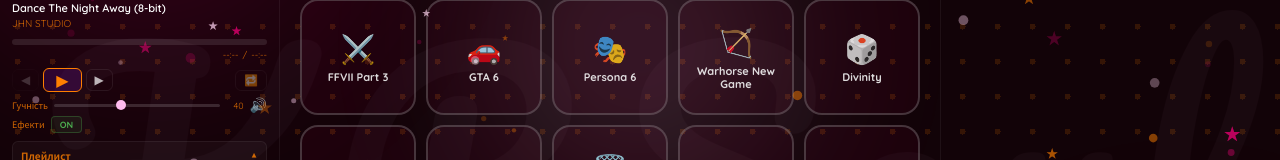
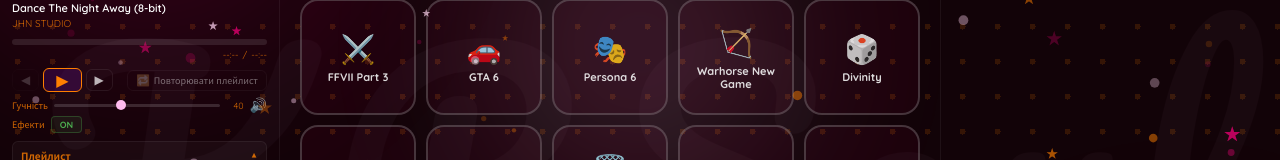
Before and after one commit to senpos/krsoul-bingo, a website with bundled scripts: page index.html in a window 1280 px wide. Shown: the part 236-396 px from the top of the page. Built offline with nearby package versions, Linux system fonts and the light colour scheme; no server answers.

Commit message:
feat: replace loop mode icons with icon + Ukrainian text labels
- Show both icon and text for loop modes
- Use clear Ukrainian phrases: 'Повторювати плейлист', 'Повторювати трек', 'Випадково'
- Style icon as dimmed and grayish, text smaller and readable

```diff
--- a/css/style.css
+++ b/css/style.css
@@ -1148,8 +1148,22 @@ body {
 
 .player-btn-mode {
   margin-left: auto;
+  font-size: 9px;
+  opacity: 0.6;
+  display: flex;
+  align-items: center;
+  gap: 4px;
+}
+
+.player-btn-mode-icon {
   font-size: 11px;
-  opacity: 0.6;
+  filter: grayscale(0.5);
+  opacity: 0.7;
+}
+
+.player-btn-mode-text {
+  font-size: 9px;
+  font-weight: 500;
 }
 
 .player-btn-mode:hover { opacity: 1; }
--- a/index.html
+++ b/index.html
@@ -88,9 +88,10 @@
               <button class="player-btn player-btn-play" @click="togglePlay()"
                 x-text="audioPlaying ? '&#x23F8;' : '&#x25B6;'"></button>
               <button class="player-btn" @click="nextTrack()" :disabled="!audioHasNext">&#9654;</button>
-              <button class="player-btn player-btn-mode" @click="toggleLoopMode()"
-                x-text="audioLoopMode === 'playlist' ? '&#x1F501;' : (audioLoopMode === 'song' ? '&#x1F502;' : '&#x1F500;')"
-                :title="audioLoopMode"></button>
+              <button class="player-btn player-btn-mode" @click="toggleLoopMode()">
+                <span class="player-btn-mode-icon" x-text="audioLoopMode === 'playlist' ? '&#x1F501;' : (audioLoopMode === 'song' ? '&#x1F502;' : '&#x1F500;')"></span>
+                <span class="player-btn-mode-text" x-text="audioLoopMode === 'playlist' ? 'Повторювати плейлист' : (audioLoopMode === 'song' ? 'Повторювати трек' : 'Випадково')"></span>
+              </button>
             </div>
 
             <div class="player-volume">
```
